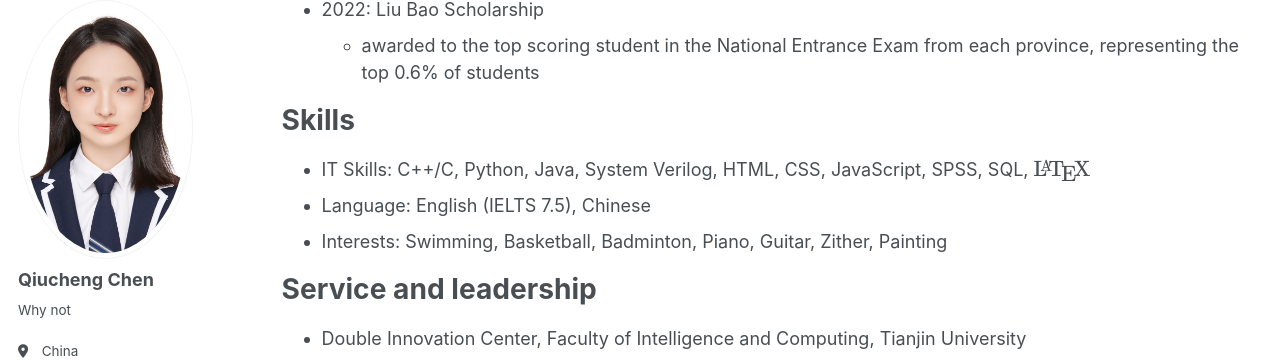
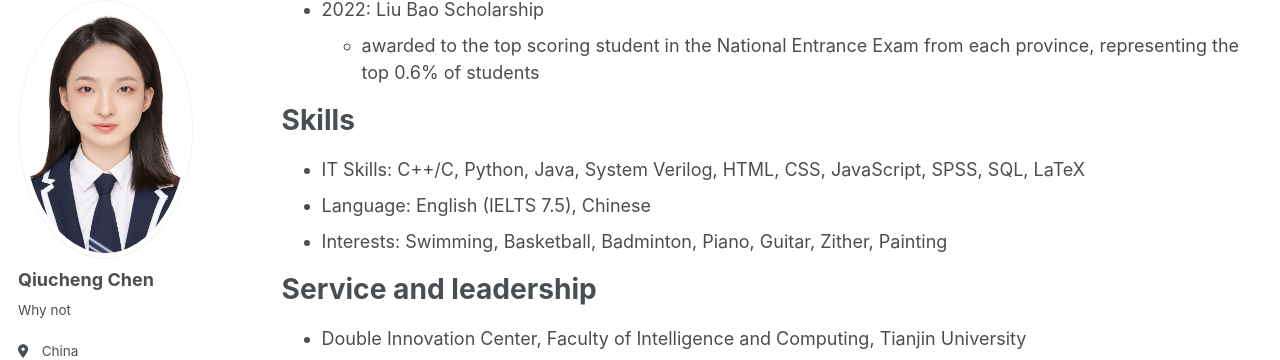
Before and after one commit to Trouverecc/Trouverecc.github.io, a Jekyll site: the page built from _pages/cv.md, in a window 1280 px wide and 900 px high, scrolled down 468 px. Shown: the part 106-466 px from the top of the window. Built offline with Jekyll 4.4.1, drawn with Linux system fonts in a browser that asks for light colours.

Commit message:
Update cv.md

```diff
--- a/_pages/cv.md
+++ b/_pages/cv.md
@@ -31,7 +31,7 @@ Honor and Award
 
 Skills
 ======
-* IT Skills: C++/C, Python, Java, System Verilog, HTML, CSS, JavaScript, SPSS, SQL, $$ \mathrm{\LaTeX} $$
+* IT Skills: C++/C, Python, Java, System Verilog, HTML, CSS, JavaScript, SPSS, SQL, LaTeX
 * Language: English (IELTS 7.5), Chinese
 * Interests: Swimming, Basketball, Badminton, Piano, Guitar, Zither, Painting
 
```
